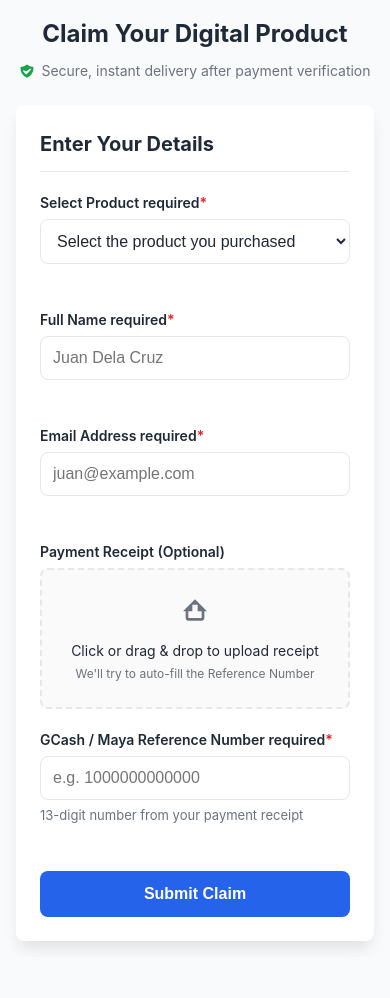
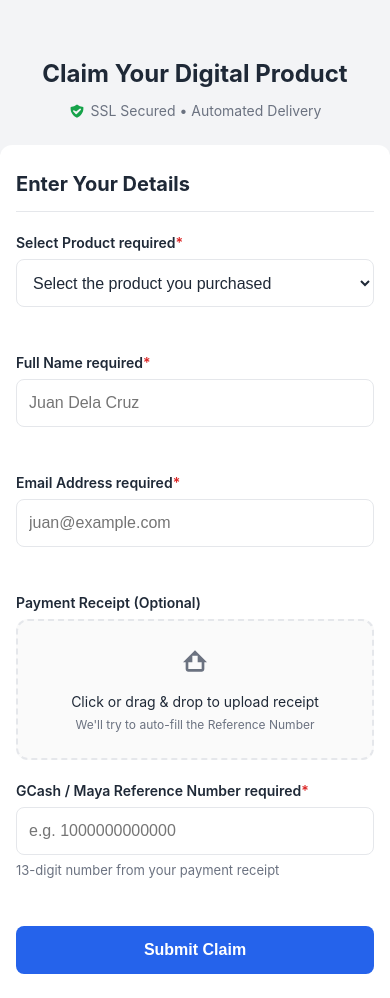
Before and after one commit to markocampos/Vallexis-oo, a FastAPI app: page / in a window 390 px wide. Before the commit the page ends 948 px from the top, so only its background shows below. Run offline with FastAPI, Linux system fonts and the light colour scheme; data that the repository does not hold is empty.

Commit message:
🖼️ Canvas: Claim page redesign
- Mounted static directory in main.py
- Redesigned form UI with mobile-first CSS variables
- Replaced static success state with an animated timeline
- Ensured touch targets are 48px
- Addressed repo hygiene by ignoring .db-wal and logs

Co-authored-by: markocampos <251350215+markocampos@users.noreply.github.com>

```diff
--- a/main.py
+++ b/main.py
@@ -9,6 +9,7 @@ from fastapi import (
 )
 from fastapi.templating import Jinja2Templates
 from fastapi.responses import HTMLResponse
+from fastapi.staticfiles import StaticFiles
 from starlette.concurrency import run_in_threadpool
 from sqlalchemy.orm import Session
 import database
@@ -29,6 +30,8 @@ models.Base.metadata.create_all(bind=database.engine)
 MAX_UPLOAD_SIZE = 5 * 1024 * 1024  # 5 MB
 
 app = FastAPI(title="Automated DRM and Delivery API")
+
+app.mount("/static", StaticFiles(directory="static"), name="static")
 
 def get_db():
     db = database.SessionLocal()
--- a/static/style.css
+++ b/static/style.css
@@ -2,18 +2,32 @@
     --color-primary: #2563eb;
     --color-primary-dark: #1d4ed8;
     --color-success: #16a34a;
+    --color-success-bg: #dcfce7;
     --color-error: #dc2626;
+    --color-error-bg: #fee2e2;
     --color-warning: #ca8a04;
     --color-text: #1f2937;
     --color-text-muted: #6b7280;
-    --color-bg: #f9fafb;
+    --color-bg: #f3f4f6;
     --color-card: #ffffff;
     --color-border: #e5e7eb;
     --color-focus: #93c5fd;
-    --radius: 8px;
-    --shadow: 0 1px 3px rgba(0,0,0,0.1), 0 1px 2px rgba(0,0,0,0.06);
-    --shadow-lg: 0 10px 15px -3px rgba(0,0,0,0.1);
-    --transition: 150ms ease;
+
+    /* Spacing & Sizes */
+    --radius: 12px;
+    --radius-sm: 8px;
+    --spacing-xs: 4px;
+    --spacing-sm: 8px;
+    --spacing-md: 16px;
+    --spacing-lg: 24px;
+    --spacing-xl: 32px;
+    --touch-target: 48px;
+
+    /* Effects */
+    --shadow-sm: 0 1px 2px 0 rgba(0, 0, 0, 0.05);
+    --shadow: 0 4px 6px -1px rgba(0, 0, 0, 0.1), 0 2px 4px -1px rgba(0, 0, 0, 0.06);
+    --shadow-lg: 0 10px 15px -3px rgba(0, 0, 0, 0.1), 0 4px 6px -2px rgba(0, 0, 0, 0.05);
+    --transition: 200ms ease;
 }
 
 * {
@@ -100,8 +114,9 @@ body {
 .form-input, .form-select {
     width: 100%;
     padding: 12px;
+    min-height: var(--touch-target);
     border: 1px solid var(--color-border);
-    border-radius: var(--radius);
+    border-radius: var(--radius-sm);
     font-size: 16px; /* 16px prevents iOS zoom */
     transition: border-color var(--transition), box-shadow var(--transition);
     background-color: #fff;
@@ -142,11 +157,12 @@ body {
     justify-content: center;
     align-items: center;
     width: 100%;
+    min-height: var(--touch-target);
     padding: 14px 20px;
     background-color: var(--color-primary);
     color: white;
     border: none;
-    border-radius: var(--radius);
+    border-radius: var(--radius-sm);
     font-size: 16px;
     font-weight: 600;
     cursor: pointer;
@@ -355,3 +371,103 @@ body {
     height: 16px;
     fill: currentColor;
 }
+
+/* Mobile-first and bottom-sheet layout */
+@media (max-width: 600px) {
+    body {
+        align-items: flex-end;
+        padding: 0;
+        background-color: var(--color-bg);
+    }
+
+    .container {
+        margin-top: var(--spacing-xl);
+    }
+
+    .claim-card {
+        border-radius: var(--radius) var(--radius) 0 0;
+        padding: var(--spacing-lg) var(--spacing-md);
+        margin-bottom: 0;
+        min-height: calc(100vh - 100px);
+    }
+
+    .brand-header {
+        padding: 0 var(--spacing-md);
+        margin-top: var(--spacing-lg);
+    }
+}
+
+/* Success Timeline */
+.timeline {
+    margin: var(--spacing-lg) 0;
+    padding: 0;
+    list-style: none;
+    text-align: left;
+}
+
+.timeline-step {
+    position: relative;
+    padding-left: var(--spacing-xl);
+    margin-bottom: var(--spacing-lg);
+}
+
+.timeline-step:last-child {
+    margin-bottom: 0;
+}
+
+.timeline-step::before {
+    content: '';
+    position: absolute;
+    left: 11px;
+    top: 24px;
+    bottom: -24px;
+    width: 2px;
+    background-color: var(--color-success-bg);
+}
+
+.timeline-step:last-child::before {
+    display: none;
+}
+
+.timeline-icon {
+    position: absolute;
+    left: 0;
+    top: 0;
+    width: 24px;
+    height: 24px;
+    border-radius: 50%;
+    background-color: var(--color-success);
+    color: white;
+    display: flex;
+    align-items: center;
+    justify-content: center;
+    z-index: 1;
+}
+
+.timeline-icon svg {
+    width: 14px;
+    height: 14px;
+    fill: currentColor;
+}
+
+.timeline-content h4 {
+    margin: 0 0 4px 0;
+    font-size: 16px;
+    color: var(--color-text);
+}
+
+.timeline-content p {
+    margin: 0;
+    font-size: 14px;
+    color: var(--color-text-muted);
+}
+
+/* Animations */
+.fade-in {
+    animation: fadeIn 0.4s ease forwards;
+}
+
+@keyframes fadeIn {
+    from { opacity: 0; transform: translateY(10px); }
+    to { opacity: 1; transform: translateY(0); }
+}
--- a/templates/index.html
+++ b/templates/index.html
@@ -4,7 +4,7 @@
     <meta charset="UTF-8">
     <meta name="viewport" content="width=device-width, initial-scale=1.0">
     <title>Claim Your Digital Product - Vallexis</title>
-    <link rel="stylesheet" href="~/static/style.css">
+    <link rel="stylesheet" href="/static/style.css">
 </head>
 <body>
 
@@ -15,7 +15,7 @@
             <svg class="trust-icon" viewBox="0 0 20 20" aria-hidden="true">
                 <path fill-rule="evenodd" d="M10 1.944A11.954 11.954 0 012.166 5C2.056 5.649 2 6.319 2 7c0 5.225 3.34 9.67 8 11.317C14.66 16.67 18 12.225 18 7c0-.682-.057-1.35-.166-1.998A11.954 11.954 0 0110 1.944zM6.707 9.293a1 1 0 00-1.414 1.414l3 3a1 1 0 001.414 0l5-5a1 1 0 00-1.414-1.414L9 10.586 6.707 9.293z" clip-rule="evenodd" />
             </svg>
-            Secure, instant delivery after payment verification
+            SSL Secured &bull; Automated Delivery
         </p>
     </header>
 
@@ -109,23 +109,43 @@
             </fieldset>
         </form>
 
-        <div id="success-state">
-            <svg class="success-icon" viewBox="0 0 20 20" aria-hidden="true">
+        <div id="success-state" role="status" aria-live="polite">
+            <svg class="success-icon fade-in" viewBox="0 0 20 20" aria-hidden="true">
                 <path fill-rule="evenodd" d="M10 18a8 8 0 100-16 8 8 0 000 16zm3.707-9.293a1 1 0 00-1.414-1.414L9 10.586 7.707 9.293a1 1 0 00-1.414 1.414l2 2a1 1 0 001.414 0l4-4z" clip-rule="evenodd" />
             </svg>
-            <h3 style="margin-top:0; color:var(--color-text);">Claim Submitted Successfully</h3>
-            <p style="color:var(--color-text-muted); font-size:14px; margin-bottom: 24px;">
-                We are now verifying your payment. Once matched, we will watermark your PDF and send it to your email.
-            </p>
-            <div style="background-color: var(--color-bg); padding: 16px; border-radius: var(--radius); text-align:left; font-size: 14px;">
-                <strong>What happens next?</strong>
-                <ol style="margin-top:8px; margin-bottom:0; padding-left: 20px; color: var(--color-text-muted);">
-                    <li>Payment verified automatically</li>
-                    <li>Secure PDF generated</li>
-                    <li>Download link emailed to you</li>
-                </ol>
-            </div>
-            <button class="btn btn-primary" style="margin-top: 24px;" onclick="window.location.reload()">Submit Another Claim</button>
+            <h3 class="fade-in" style="animation-delay: 0.1s; margin-top:0; color:var(--color-text);">Claim Submitted Successfully</h3>
+
+            <ul class="timeline">
+                <li class="timeline-step fade-in" style="animation-delay: 0.2s;">
+                    <div class="timeline-icon">
+                        <svg viewBox="0 0 20 20"><path fill-rule="evenodd" d="M16.707 5.293a1 1 0 010 1.414l-8 8a1 1 0 01-1.414 0l-4-4a1 1 0 011.414-1.414L8 12.586l7.293-7.293a1 1 0 011.414 0z" clip-rule="evenodd"/></svg>
+                    </div>
+                    <div class="timeline-content">
+                        <h4>Payment Verified</h4>
+                        <p>We are matching your claim with the payment.</p>
+                    </div>
+                </li>
+                <li class="timeline-step fade-in" style="animation-delay: 0.4s;">
+                    <div class="timeline-icon" style="background-color: var(--color-border); color: var(--color-text-muted);">
+                        <svg viewBox="0 0 20 20" style="fill: none; stroke: currentColor; stroke-width: 2;"><circle cx="10" cy="10" r="8"></circle><path d="M10 6v4l3 3"></path></svg>
+                    </div>
+                    <div class="timeline-content">
+                        <h4>Secure PDF Generated</h4>
+                        <p>Watermarking your file with your details.</p>
+                    </div>
+                </li>
+                <li class="timeline-step fade-in" style="animation-delay: 0.6s;">
+                    <div class="timeline-icon" style="background-color: var(--color-border); color: var(--color-text-muted);">
+                        <svg viewBox="0 0 20 20" style="fill: none; stroke: currentColor; stroke-width: 2;"><path d="M3 8l7 5 7-5M5 8v8a2 2 0 002 2h6a2 2 0 002-2V8"></path></svg>
+                    </div>
+                    <div class="timeline-content">
+                        <h4>Sent to Email</h4>
+                        <p>Delivering your secure download link.</p>
+                    </div>
+                </li>
+            </ul>
+
+            <button class="btn btn-primary fade-in" style="animation-delay: 0.8s; margin-top: var(--spacing-lg);" onclick="window.location.reload()">Submit Another Claim</button>
         </div>
     </section>
 
```
Also changed, not shown: .Jules/canvas.md, 1 other file.
